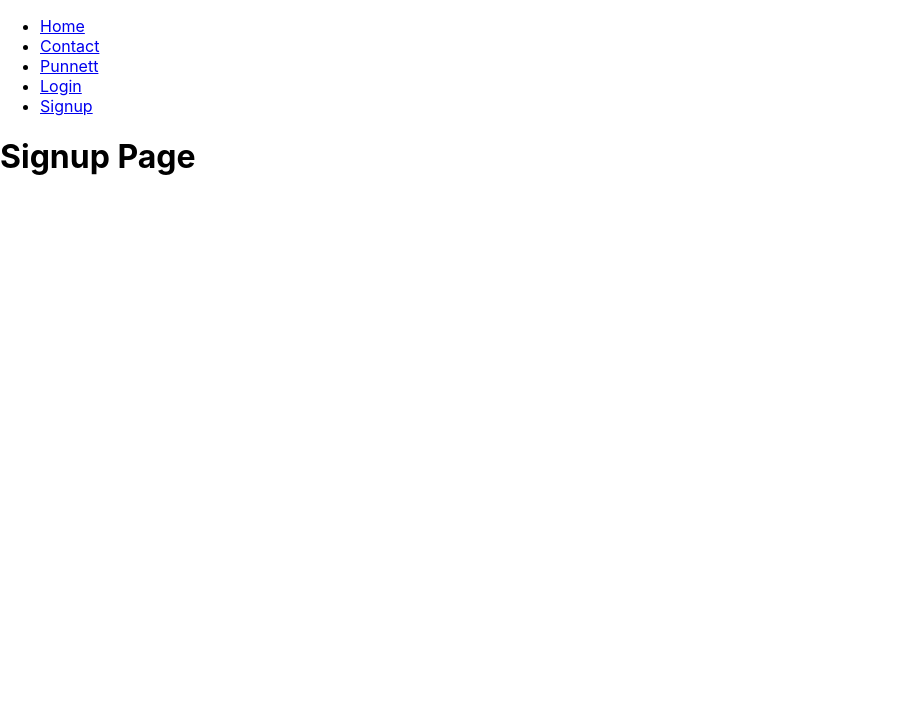
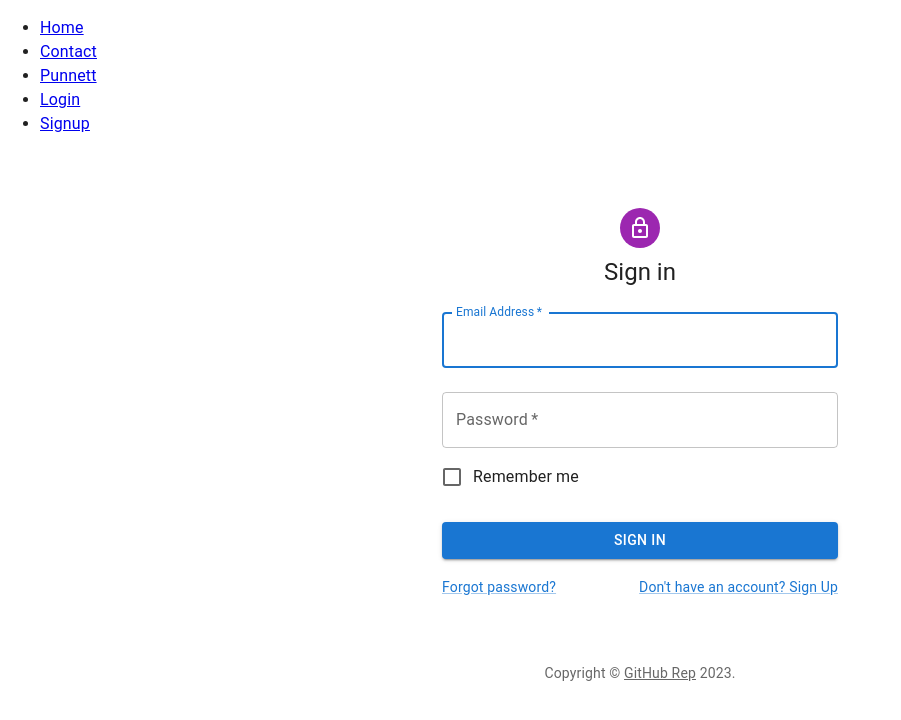
Before and after one commit to samedwardcar/Punnett_Match_App_Frontend, a React (Create React App) app: page /Signup in a window 1280 px wide. Shown: the top 720 px of the page, without its empty margins (0-901 px from the left). Built offline with nearby package versions, Linux system fonts and the light colour scheme; what punnett-square would draw is missing.

Commit message:
used MaterialUI for sign in

```diff
--- a/package.json
+++ b/package.json
@@ -11,6 +11,7 @@
     "@testing-library/jest-dom": "^5.16.5",
     "@testing-library/react": "^13.4.0",
     "@testing-library/user-event": "^13.5.0",
+    "antd": "^5.2.2",
     "localforage": "^1.10.0",
     "match-sorter": "^6.3.1",
     "punnett-square": "^2.1.0",
--- a/src/components/Signup.js
+++ b/src/components/Signup.js
@@ -1,8 +1,110 @@
-import React from "react"
+import * as React from 'react';
+import Avatar from '@mui/material/Avatar';
+import Button from '@mui/material/Button';
+import CssBaseline from '@mui/material/CssBaseline';
+import TextField from '@mui/material/TextField';
+import FormControlLabel from '@mui/material/FormControlLabel';
+import Checkbox from '@mui/material/Checkbox';
+import Link from '@mui/material/Link';
+import Grid from '@mui/material/Grid';
+import Box from '@mui/material/Box';
+import LockOutlinedIcon from '@mui/icons-material/LockOutlined';
+import Typography from '@mui/material/Typography';
+import Container from '@mui/material/Container';
+import { createTheme, ThemeProvider } from '@mui/material/styles';
 
+function Copyright(props) {
+  return (
+    <Typography variant="body2" color="text.secondary" align="center" {...props}>
+      {'Copyright © '}
+      <Link color="inherit" href="https://github.com/">
+        GitHub Rep
+      </Link>{' '}
+      {new Date().getFullYear()}
+      {'.'}
+    </Typography>
+  );
+}
 
-export default function Signup(){
-    return(
-        <h1>Signup Page</h1>
-    )
+const theme = createTheme();
+
+export default function SignIn() {
+  const handleSubmit = (event) => {
+    event.preventDefault();
+    const data = new FormData(event.currentTarget);
+    console.log({
+      email: data.get('email'),
+      password: data.get('password'),
+    });
+  };
+
+  return (
+    <ThemeProvider theme={theme}>
+      <Container component="main" maxWidth="xs">
+        <CssBaseline />
+        <Box
+          sx={{
+            marginTop: 8,
+            display: 'flex',
+            flexDirection: 'column',
+            alignItems: 'center',
+          }}
+        >
+          <Avatar sx={{ m: 1, bgcolor: 'secondary.main' }}>
+            <LockOutlinedIcon />
+          </Avatar>
+          <Typography component="h1" variant="h5">
+            Sign in
+          </Typography>
+          <Box component="form" onSubmit={handleSubmit} noValidate sx={{ mt: 1 }}>
+            <TextField
+              margin="normal"
+              required
+              fullWidth
+              id="email"
+              label="Email Address"
+              name="email"
+              autoComplete="email"
+              autoFocus
+            />
+            <TextField
+              margin="normal"
+              required
+              fullWidth
+              name="password"
+              label="Password"
+              type="password"
+              id="password"
+              autoComplete="current-password"
+            />
+            <FormControlLabel
+              control={<Checkbox value="remember" color="primary" />}
+              label="Remember me"
+            />
+            <Button
+              type="submit"
+              fullWidth
+              variant="contained"
+              sx={{ mt: 3, mb: 2 }}
+            >
+              Sign In
+            </Button>
+            <Grid container>
+              <Grid item xs>
+                <Link href="#" variant="body2">
+                  Forgot password?
+                </Link>
+              </Grid>
+              <Grid item>
+                <Link href="#" variant="body2">
+                  {"Don't have an account? Sign Up"}
+                </Link>
+              </Grid>
+            </Grid>
+          </Box>
+        </Box>
+        <Copyright sx={{ mt: 8, mb: 4 }} />
+      </Container>
+    </ThemeProvider>
+  );
 }
```
Also changed, not shown: 1 other file (tests, documents, lock files or other folders).
